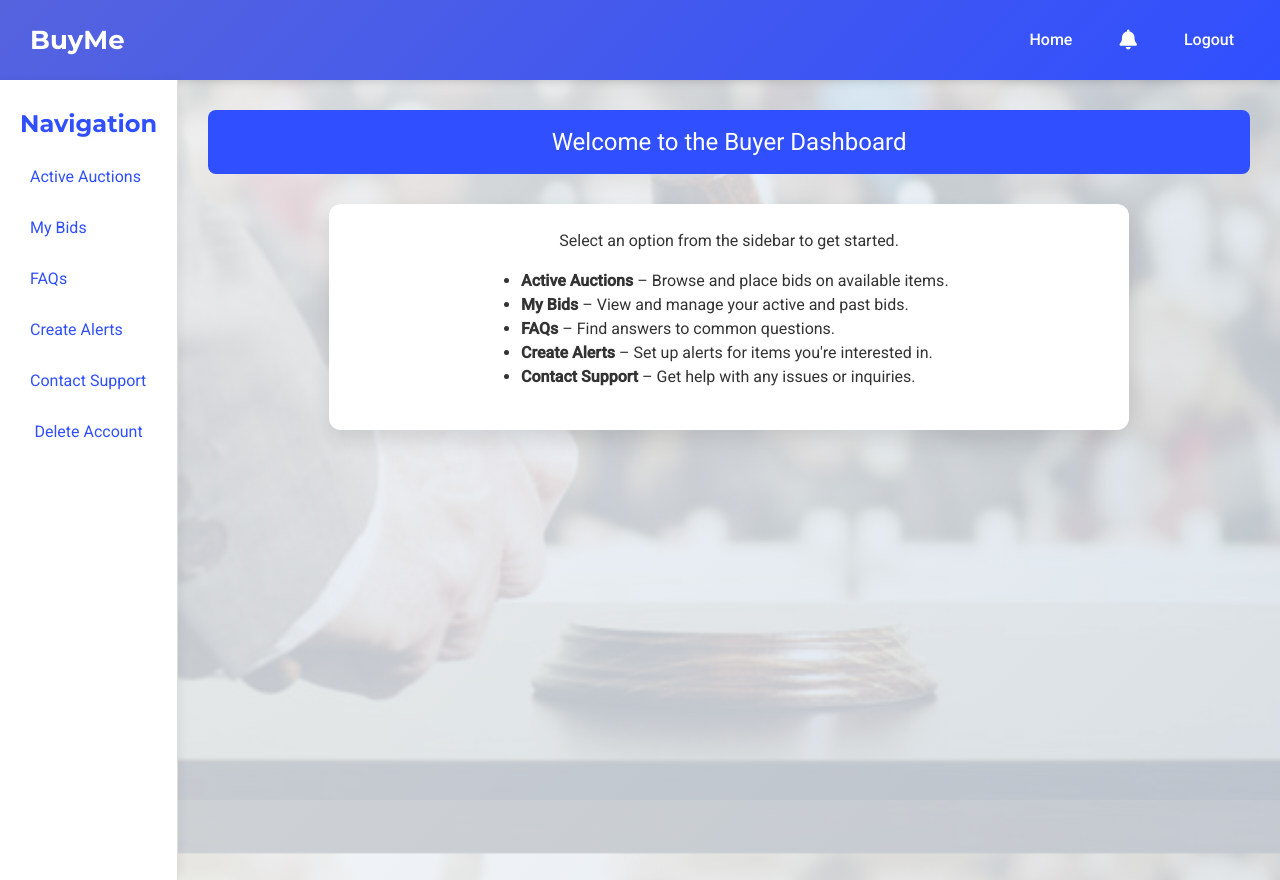
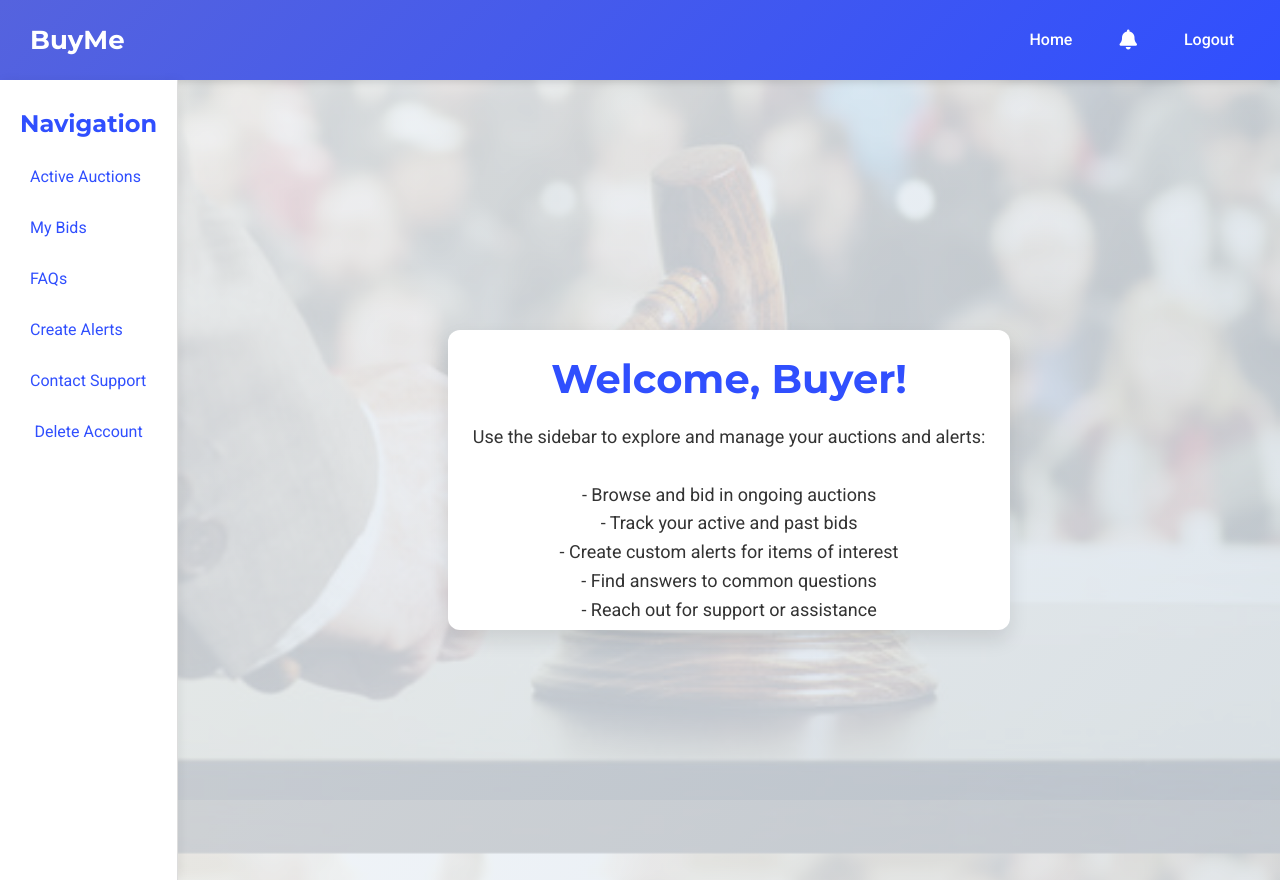
Before and after one commit to manan145/ecommerce-auction-system, a plain HTML site: page frontend/buyer/index.html in a window 1280 px wide. Drawn offline with nearby package versions, Linux system fonts and the light colour scheme.

Commit message:
Final homepage

```diff
--- a/frontend/buyer/index.html
+++ b/frontend/buyer/index.html
@@ -93,24 +93,27 @@
     main {
       flex: 1;
       padding: 30px;
-    }
-    .page-header {
-      background: #304ffe;
-      color: #fff;
-      padding: 14px 24px;
-      border-radius: 8px;
-      font-size: 1.5rem;
-      margin-bottom: 30px;
-      text-align: center;
+      display: flex;
+      justify-content: center;
+      align-items: center;
     }
     .content-wrapper {
-      background: #fff;
+      background-color: #fff;
       padding: 25px;
       border-radius: 12px;
       box-shadow: 0 10px 20px rgba(0,0,0,0.1);
       max-width: 800px;
-      margin: 0 auto;
+      height: 300px;
       text-align: center;
+    }
+    .content-wrapper h1 {
+      font-family: 'Montserrat', sans-serif;
+      color: #304ffe;
+      margin-bottom: 20px;
+    }
+    .content-wrapper p {
+      font-size: 18px;
+      line-height: 1.6;
     }
   </style>
 </head>
@@ -143,17 +146,17 @@
 
     <!-- Main Section -->
     <main>
-      <div class="page-header">Welcome to the Buyer Dashboard</div>
-
       <div class="content-wrapper">
-        <p class="mb-3">Select an option from the sidebar to get started.</p>
-        <ul class="text-start mx-auto" style="max-width:480px;">
-          <li><strong>Active Auctions</strong> – Browse and place bids on available items.</li>
-          <li><strong>My Bids</strong> – View and manage your active and past bids.</li>
-          <li><strong>FAQs</strong> – Find answers to common questions.</li>
-          <li><strong>Create Alerts</strong> – Set up alerts for items you're interested in.</li>
-          <li><strong>Contact Support</strong> – Get help with any issues or inquiries.</li>
-        </ul>
+        <h1>Welcome, Buyer!</h1>
+        <p>
+          Use the sidebar to explore and manage your auctions and alerts:
+          <br><br>
+          - Browse and bid in ongoing auctions<br>
+          - Track your active and past bids<br>
+          - Create custom alerts for items of interest<br>
+          - Find answers to common questions<br>
+          - Reach out for support or assistance
+        </p>
       </div>
     </main>
   </div>
```
